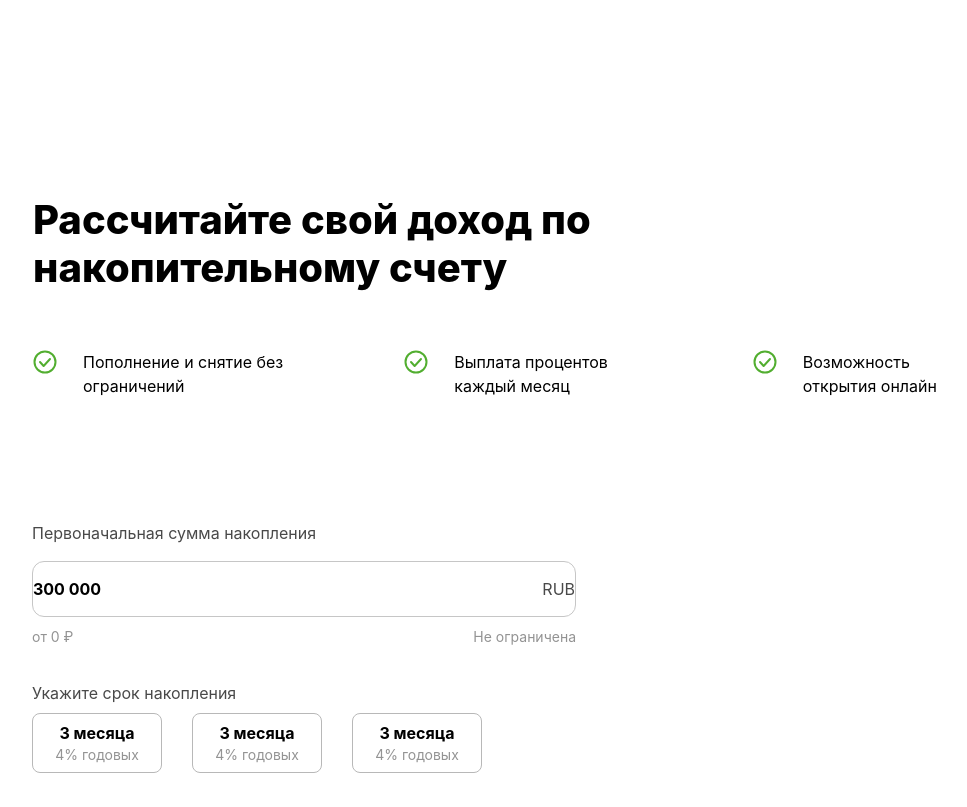
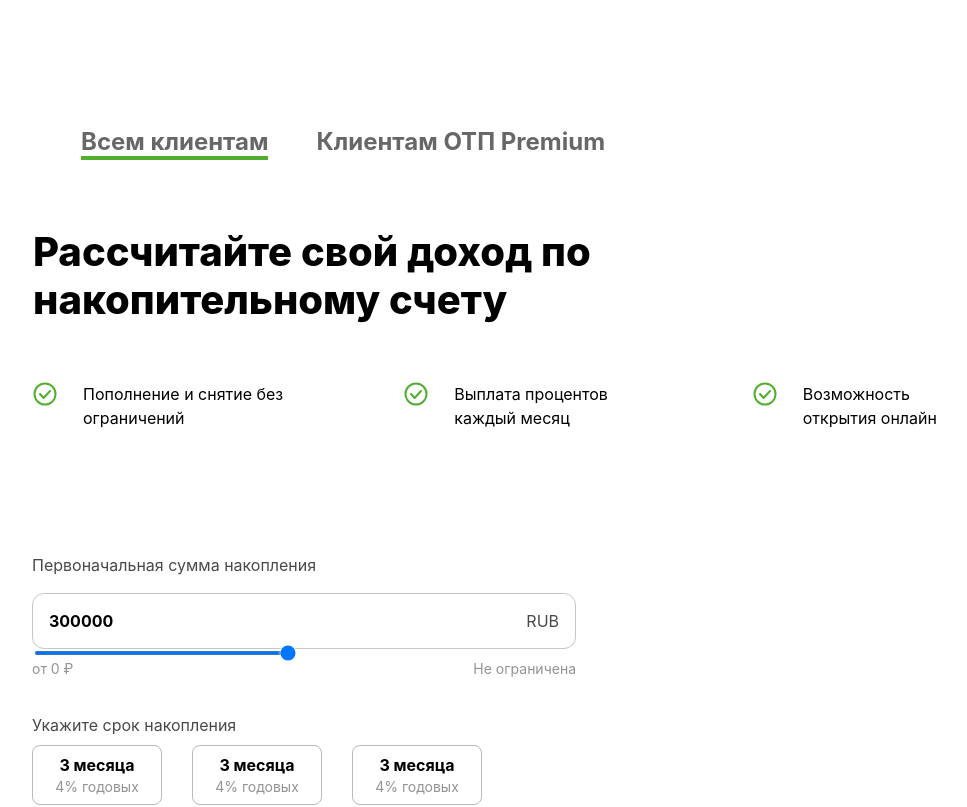
Before and after one commit to artemkuzmin66/otp-task, a React (Create React App) app: page / in a window 1280 px wide. Shown: the part 1740-2547 px from the top of the page, without its empty margins (306-1273 px from the left). Built offline with nearby package versions, Linux system fonts and the light colour scheme.

Commit message:
otp-bank

```diff
--- a/src/components/countProfit/Calculator.jsx
+++ b/src/components/countProfit/Calculator.jsx
@@ -1,15 +1,36 @@
 import React from 'react';
 import './countProfit.scss';
 import Earn from './Earn';
+import Slider from './slider/Slider';
 
-const Calculator = () => {
+class Calculator extends React.Component {
+
+   state = {
+      range: 300000,
+      rangeTwo: 15000
+
+   }
+
+   change = (e) => {
+      this.setState({ range: e.target.value })
+   }
+   changeTwo = (e) => {
+      this.setState({ rangeTwo: e.target.value })
+   }
+   render() {
+      const { range, rangeTwo } = this.state
+
       return (
          <div className="calculator">
             <h3>Первоначальная сумма накопления</h3>
             <div className="calculator__slider">
-            <span className="calculator__slider-num">300 000</span>
+               <output for="fader" id="volume" className="calculator__slider-num">{range}</output>
                <span className="calculator__slider-rub">RUB</span>
             </div>
+            <div className="slider">
+               <input value={range} onChange={this.change} className="range" type="range" id="fader" min="0" max="300000" step="1" />
+            </div>
+
             <div className="calculator__slider-text-block">
                <span className="calculator__slider-text">от 0 ₽</span>
                <span className="calculator__slider-text">Не ограничена</span>
@@ -33,13 +54,17 @@ const Calculator = () => {
 
             <div className="calculator__term-title">Сумма покупок в месяц (необходима для повышенной ставки)</div>
             <div className="calculator__slider two">
-            <span className="calculator__slider-num">15 000 ₽</span>
+               <span className="calculator__slider-num">{rangeTwo}</span>
                <span className="calculator__slider-rub">+ 0,5% к ставке</span>
+            </div>
+            <div className="slider">
+               <input value={rangeTwo} onChange={this.changeTwo} className="range" type="range" id="fader" min="0" max="30000" step="1" />
             </div>
             <Earn />
          </div>
 
       );
    }
+}
 
 export default Calculator;
--- a/src/components/countProfit/Profit.jsx
+++ b/src/components/countProfit/Profit.jsx
@@ -1,6 +1,5 @@
 import React, { useState } from 'react';
 import './countProfit.scss';
-import s from './Profit.module.scss';
 import Text from './Text';
 
 class Profit extends React.Component {
@@ -8,7 +7,7 @@ class Profit extends React.Component {
 
    state = {
       text: [
-         { onActive: false, name: 'Всем клиентам' },
+         { onActive: true, name: 'Всем клиентам' },
          { onActive: false, name: 'Клиентам ОТП Premium' }
       ]
 
@@ -24,12 +23,12 @@ class Profit extends React.Component {
    }
 
    renderText() {
-      return this.state.text.map(t => {
+      return this.state.text.map(texts => {
          return (
             <Text
-               texts={this.texts}
-               key={t.name}
-               onClass={this.handleClass.bind(this, t.name)}
+               texts={texts}
+               key={texts.name}
+               handleClass={this.handleClass.bind(this, texts.name)}
             />
          )
       })
@@ -42,6 +41,9 @@ class Profit extends React.Component {
       return (
          <div className="profit">
             <div>
+
+               {this.renderText()}
+
                <h1>Рассчитайте свой доход по накопительному счету</h1>
                <div className="profit__text-row">
                   <p className="profit__text">Пополнение и снятие без ограничений</p>
--- a/src/components/countProfit/Profit.module.scss
+++ b/src/components/countProfit/Profit.module.scss
@@ -42,5 +42,7 @@
 }
 
 .active {
-   color: red;
+   border-bottom: 4px solid #52ae30;
+   width: 269px;
+   height: 0px;
 }
--- a/src/components/countProfit/Text.jsx
+++ b/src/components/countProfit/Text.jsx
@@ -8,6 +8,13 @@ const Text = (props) => {
    if (props.texts.onActive) {
       classes.push(`${s.active}`)
    }
+   // else if (props.texts.onActive[1] === true) {
+
+
+   //    (props.texts.onActive[0]).
+   //       classes.delete(`${s.active}`)
+
+   // }
 
    return (
       <>
@@ -15,10 +22,9 @@ const Text = (props) => {
             <span
                onClick={props.handleClass}
                className={classes.join(' ')}
-            >{props.t.name}</span>
+            >{props.texts.name}</span>
          </span>
-
-
+         {/* <span className={s.textMobile}>ОТП Premium</span> */}
       </>
    )
 }
--- a/src/components/countProfit/countProfit.scss
+++ b/src/components/countProfit/countProfit.scss
@@ -87,6 +87,7 @@
       border-radius: 12px;
       width: 544px;
       height: 56px;
+      padding: 16px;
 
       @media (max-width: 767px) {
          width: 343px;
--- /dev/null
+++ b/src/components/countProfit/slider/Slider.jsx
@@ -0,0 +1,15 @@
+import React from 'react';
+import './slider.scss';
+
+
+const Slider = (props) => {
+   debugger
+   return (
+      <div className="slider">
+         <input value={props.range} onChange={props.change} className="range" type="range" id="fader" min="0" max="600" step="1" />
+      </div>
+
+   );
+}
+
+export default Slider;
--- /dev/null
+++ b/src/components/countProfit/slider/slider.scss
@@ -0,0 +1,26 @@
+.slider {
+   position: relative;
+}
+
+#fader {
+}
+
+#fader::-webkit-slider-thumb {
+   -webkit-appearance: none;
+   width: 24px;
+   height: 24px;
+   background: #52ae30;
+   border: 5px solid #ffffff;
+   box-sizing: border-box;
+   box-shadow: 0 0 3px #ffffff;
+   border-radius: 40px;
+   z-index: 1;
+}
+
+.slider > input[type="range"] {
+   border-radius: 2px;
+   width: 262px;
+   height: 4px;
+   outline: none;
+   position: absolute;
+}
```
Also changed, not shown: 1 other file (tests, documents, lock files or other folders). Lines whose indentation alone changed are shown as unchanged.
